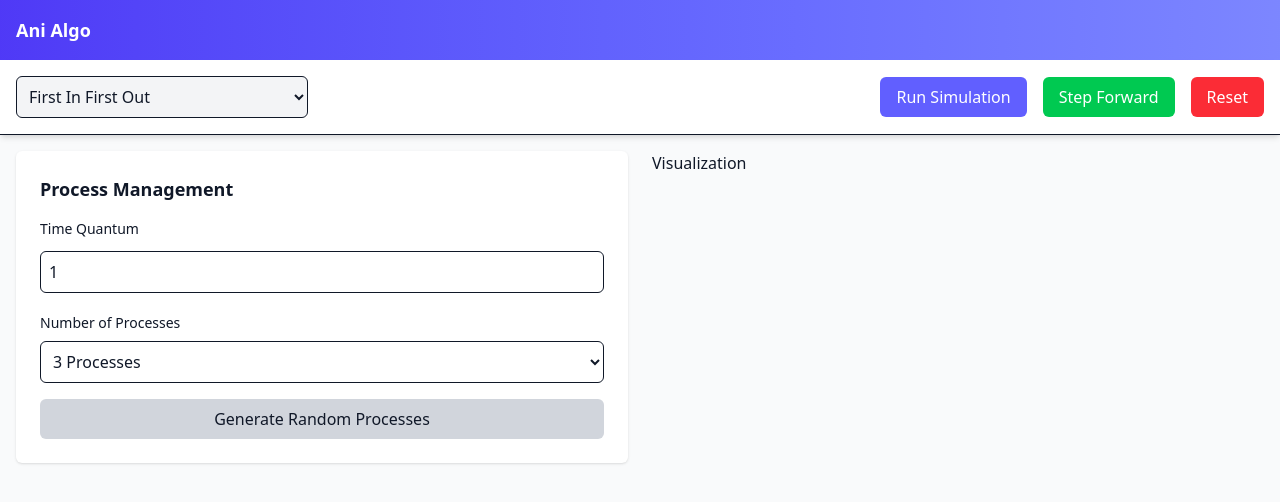
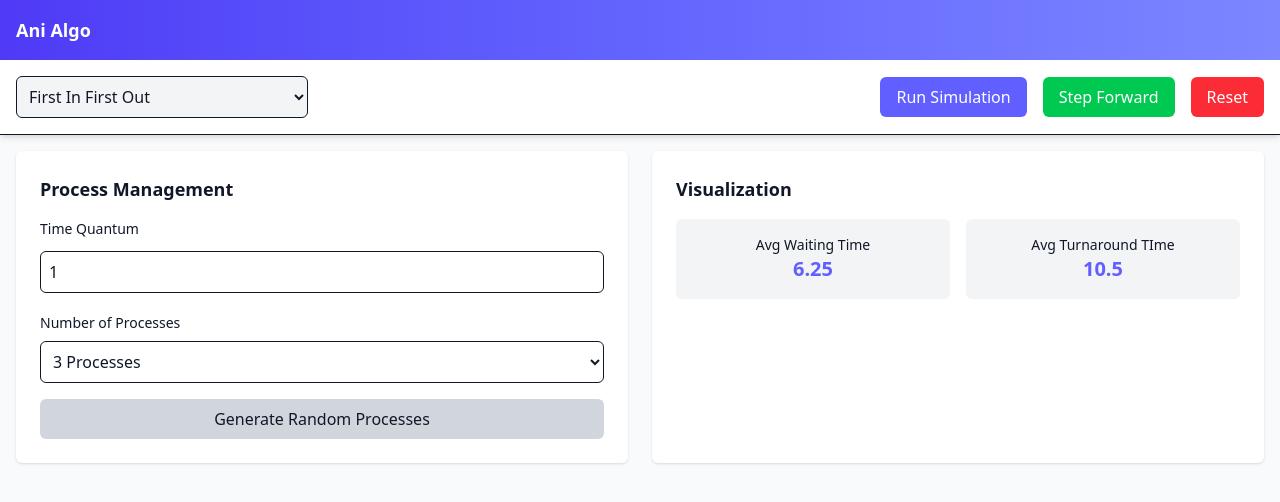
Before and after one commit to hantr0609/ani-algo, a Next.js app: page / in a window 1280 px wide. Shown: the top 502 px of the page. Built offline with nearby package versions, Linux system fonts and the light colour scheme.

Commit message:
Add styling for Visualization and Metric Card

```diff
--- a/app/components/MetricCard.jsx
+++ b/app/components/MetricCard.jsx
@@ -0,0 +1,8 @@
+export default function MetricCard({ title, value }) {
+  return (
+    <div className="bg-gray-100 dark:bg-gray-700 p-4 rounded-md text-center w-full">
+      <h3 className="text-sm font-medium">{title}</h3>
+      <p className="text-xl font-bold text-indigo-500">{value}</p>
+    </div>
+  );
+}
--- a/app/components/Visualization.jsx
+++ b/app/components/Visualization.jsx
@@ -1,3 +1,13 @@
+import MetricCard from './MetricCard';
+
 export default function Visualization() {
-  return <div>Visualization</div>;
+  return (
+    <div className="bg-white dark:bg-gray-800 p-6 rounded-md shadow">
+      <h2 className="text-lg font-semibold mb-4">Visualization</h2>
+      <div className="flex gap-4">
+        <MetricCard title="Avg Waiting Time" value="6.25" />
+        <MetricCard title="Avg Turnaround TIme" value="10.5" />
+      </div>
+    </div>
+  );
 }
```
